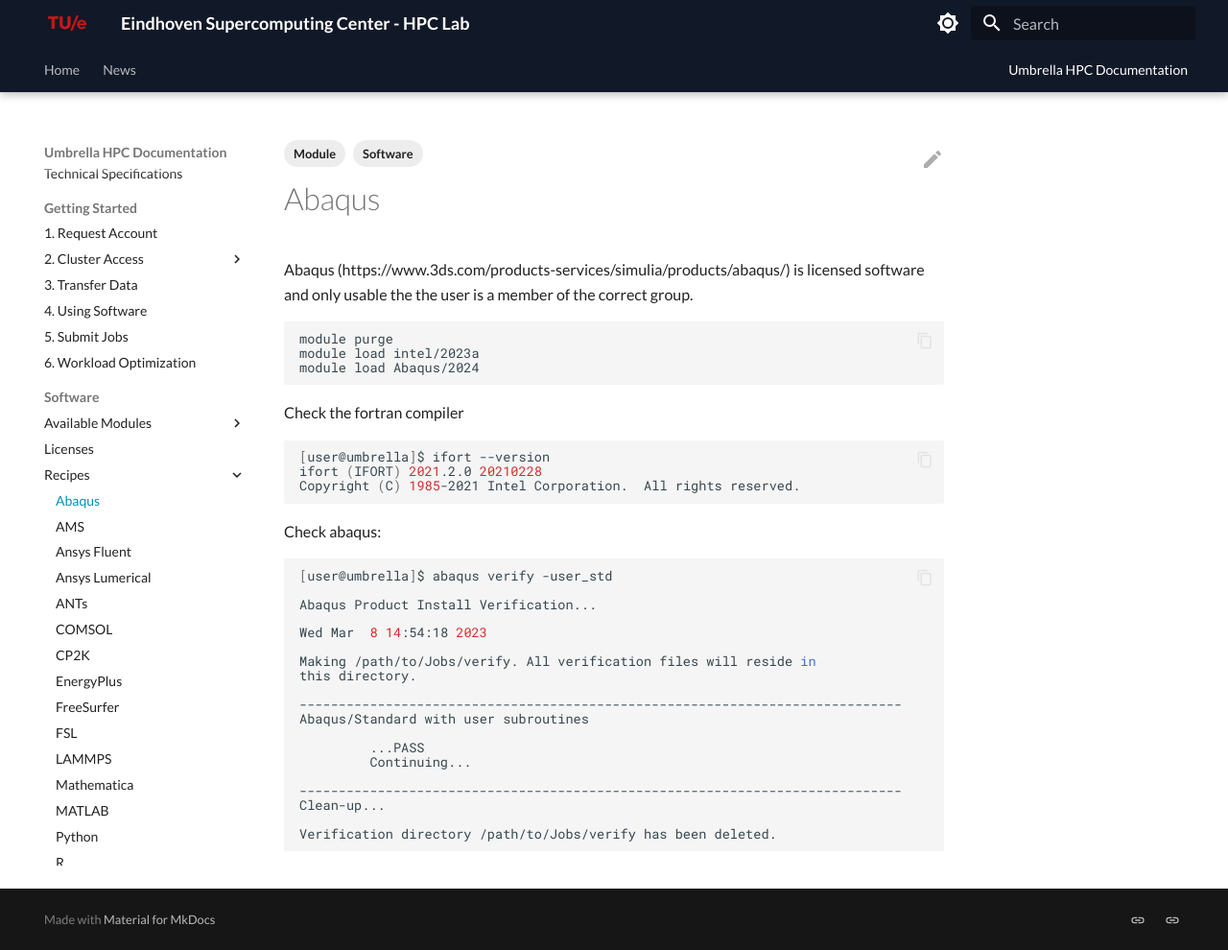
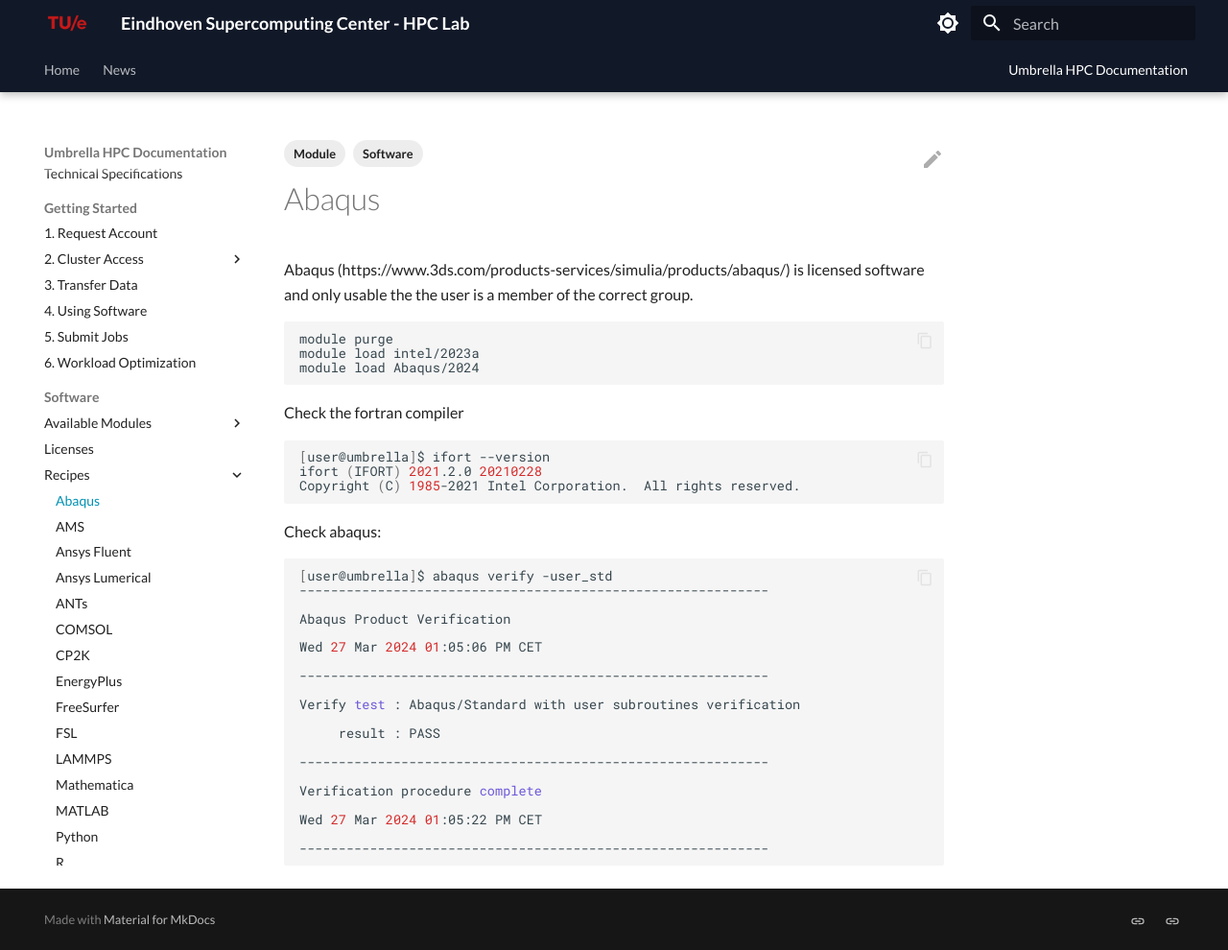
Before and after one commit to gferhpc/supercomputing.tue.nl, an MkDocs documentation site: the page built from pages/documentation/software/recipes/abaqus.md, in a window 1280 px wide and 990 px high. Shown: the whole window at 96% size. Built offline with MkDocs 1.6.1 and Material for MkDocs 9.7.7, drawn with Linux system fonts in a browser that asks for light colours.

Commit message:
Update abaqus.md

````diff
--- a/pages/documentation/software/recipes/abaqus.md
+++ b/pages/documentation/software/recipes/abaqus.md
@@ -23,22 +23,23 @@
 
 ```shell
 [user@umbrella]$ abaqus verify -user_std
+------------------------------------------------------------
 
-Abaqus Product Install Verification...
+Abaqus Product Verification
 
-Wed Mar  8 14:54:18 2023
+Wed 27 Mar 2024 01:05:06 PM CET
 
-Making /path/to/Jobs/verify. All verification files will reside in
-this directory.
+------------------------------------------------------------
 
------------------------------------------------------------------------------
-Abaqus/Standard with user subroutines
+Verify test : Abaqus/Standard with user subroutines verification
 
-         ...PASS
-         Continuing...
+     result : PASS
 
------------------------------------------------------------------------------
-Clean-up...
+------------------------------------------------------------
 
-Verification directory /path/to/Jobs/verify has been deleted.
+Verification procedure complete
+
+Wed 27 Mar 2024 01:05:22 PM CET
+
+------------------------------------------------------------
 ```
````
